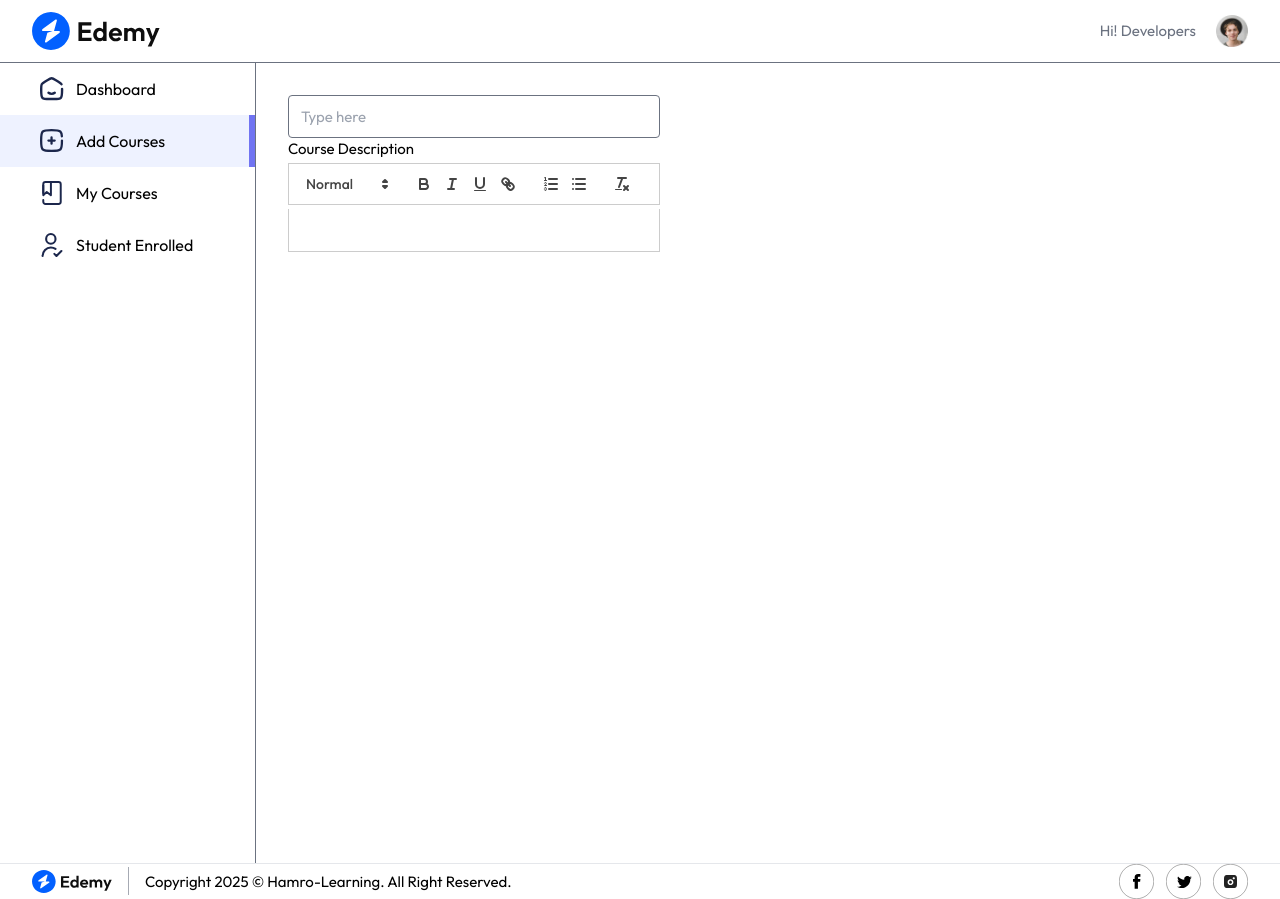
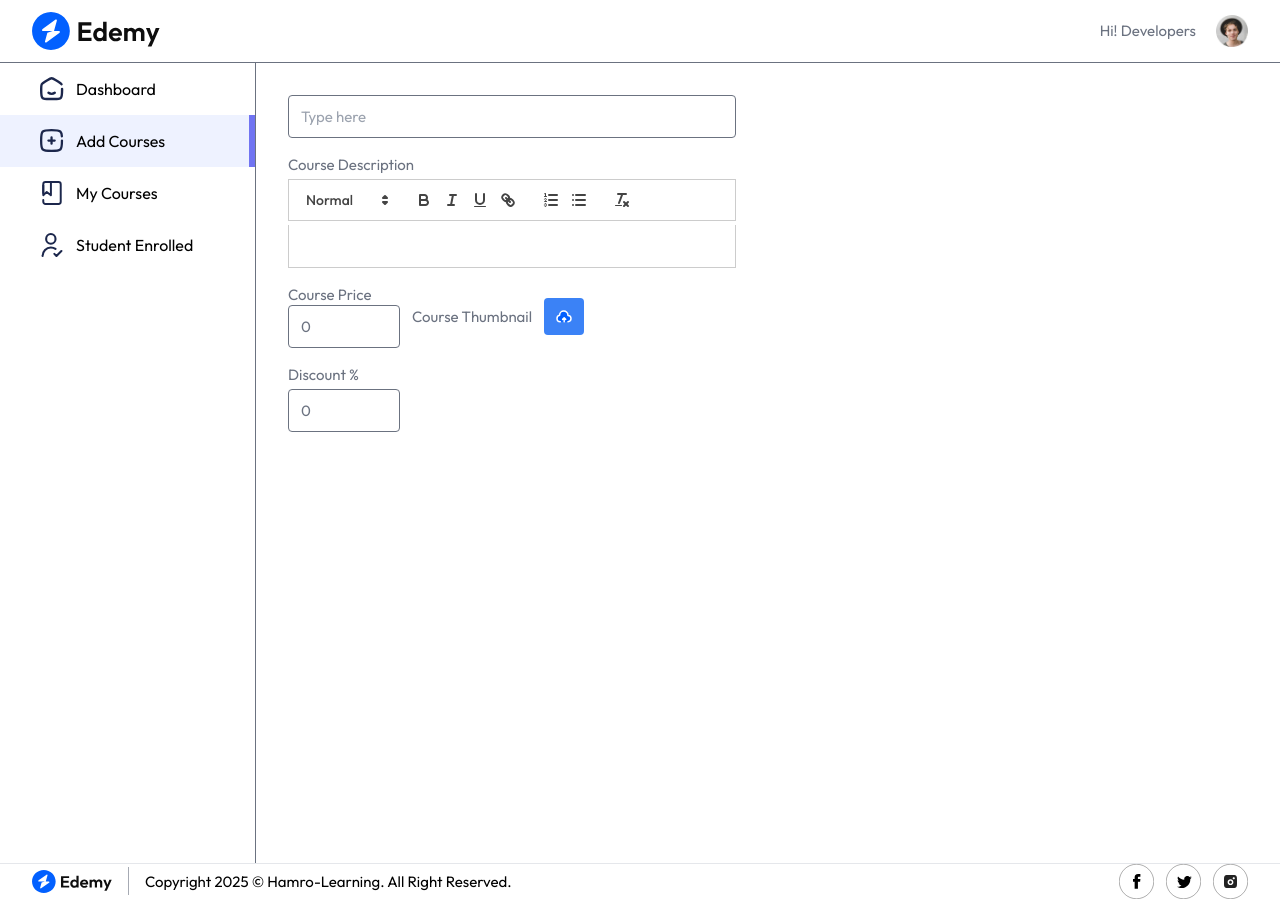
Before and after one commit to waibaBikash/Hamro-learning-, a React (Vite) app in the folder client/: page /educator/add-course in a window 1280 px wide. Built offline with nearby package versions, Linux system fonts and the light colour scheme; no server answers.

Commit message:
commit change

```diff
--- a/client/src/pages/educator/AddCourse.jsx
+++ b/client/src/pages/educator/AddCourse.jsx
@@ -1,6 +1,7 @@
 import React, { useEffect, useRef, useState } from 'react';
 import uniqid from 'uniqid';
 import Quill from 'quill';
+import { assets } from '../../assets/assets';
 
 
 const AddCourse = () => {
@@ -34,7 +35,7 @@ const AddCourse = () => {
  },[])
   return (
     <div className='h-screen overflow-scroll flex flex-col items-start justify-between md:p-8 md:pb-0 p-4 pt-8 pb-0'>
-       <form>
+       <form className='flex flex-col gap-4 max-w-md w-full text-gray-500'>
          <div className="flex flex-col gap-1">
             <input onChange={e => setCourseTitle(e.target.value)} value={courseTitle} type="text" placeholder='Type here' className='outline-none md:py-2.5 py-2 px-3 rounded border border-gray-500' required />
          </div>
@@ -42,6 +43,27 @@ const AddCourse = () => {
             <p>Course Description</p>
             <div ref={editorRef}></div>
           </div>
+           <div className='flex md:flex-row flex-col items-center gap-3'>
+              <div>
+                 <p>Course Price</p>
+                 <input onChange={e => setCoursePrice(e.target.value)}
+                 value={coursePrice} type="number" placeholder='0' className='outline-none md:py-2.5 py-2 w-28 px-3 rounded border border-gray-500' />
+              </div>
+
+                <div className='flex md:flex-row flex-col items-center gap-3'>
+                  <p>Course Thumbnail</p>
+                    <label htmlFor="thumbnailImage" className='flex items-center gap-3'>
+                      <img src={assets.file_upload_icon} alt="" className='p-3 bg-blue-500 rounded' />
+                      <input type="file"  id='thumbnailImage' onChange={e => setImage(e.target.files[0])}
+                      accept='image/*' hidden />
+                      <img src={image ? URL.createObjectURL(image) : ''} alt="" />
+                    </label>
+                </div>
+           </div>
+             <div className='flex flex-col gap-1'>
+                <p>Discount %</p>
+                <input onChange={e => setDiscount(e.target.value)} value={discount} type="number" placeholder='0' min={0} max={100} className='outline-none md:py-2.5 py-2 w-28 px-3 rounded border border-gray-500' />
+             </div>
        </form>
      </div>
   )
```
